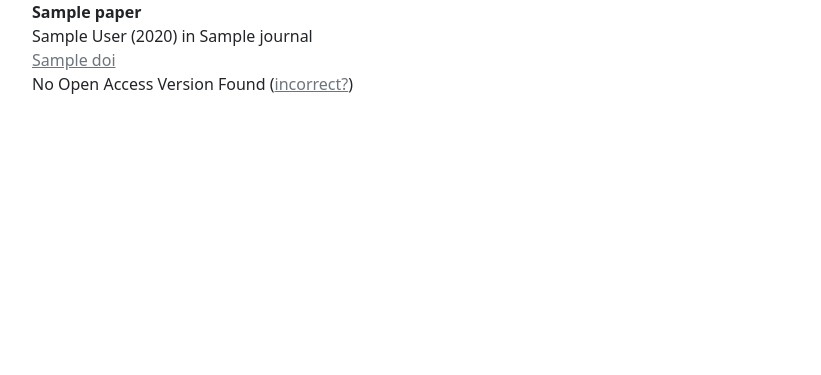
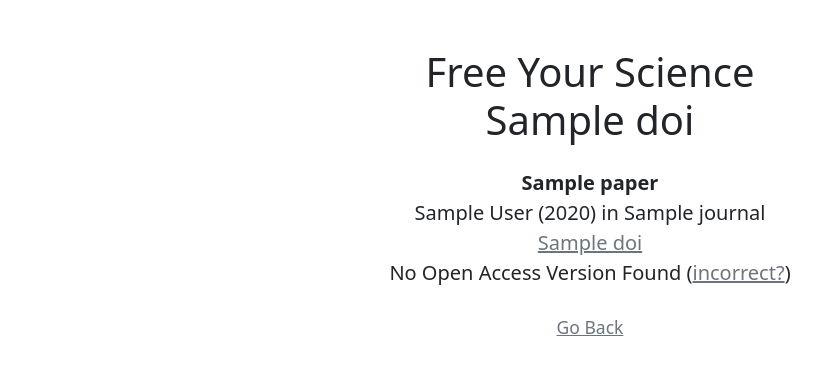
Before and after one commit to freeyourscience/freeyourscience, a FastAPI app: template fyscience/templates/paper.html in a window 1280 px wide. Shown: the top 375 px of the page, without its empty margins (50-871 px from the left). Run offline with FastAPI, Linux system fonts and the light colour scheme; the template is opened without the code that fills it: most values are stand-ins (such as "Sample title", 1, 10 or a date in 2020).

Commit message:
layout doi paper page and display results for more cases

```diff
--- a/fyscience/templates/paper.html
+++ b/fyscience/templates/paper.html
@@ -1,8 +1,49 @@
+{% import 'paper_macros.html' as paper_page %}
 {% extends "base.html" %}
-{% import 'paper_macros.html' as paper_page %}
+
+{% block title %}
+Free Your Science | {{ paper.doi }}
+{% endblock %}
 
 {% block content %}
-<div class="container single-paper">
-    {{ paper_page.minimal(paper) }}
+<div class="container fs-5 text-center">
+    <header class="container lh-sm mt-5 mb-4">
+        <h1>
+            <a href="/" class="link-dark text-decoration-none" alt="Back to landing page">
+                Free Your Science
+            </a><br />
+            {{paper.doi}}
+        </h1>
+    </header>
+
+    <main>
+        <section class="mb-4">
+            <h2 class="mb-4">
+                {% if paper.is_open_access %}
+                ✅ This paper is already Open Access ✅
+                {% elif category == "paywalled_nocost" %}
+                This paper does not seem to be Open Access yet<br />
+                but it has no-cost Open Access publisher policies
+                {% elif category == "other_policies" %}
+                This paper does not seem to be Open Access<br />
+                and it only has non-free publisher policies
+                {% elif category == "issues" %}
+                We had issues finding information for that DOI
+                {% endif %}
+            </h2>
+            {% if category != "issues" %}
+            <div class="container single-paper">
+                {{ paper_page.minimal(paper) }}
+                {% if category == "paywalled_nocost" or category == "other_policies" %}
+                {{ paper_page.pathway_details(paper) }}
+                {% endif %}
+            </div>
+            {% endif %}
+        </section>
+        <small>
+            <a href="/" class="link-secondary">Go Back</a>
+        </small>
+
+    </main>
 </div>
 {% endblock %}
```
Also changed, not shown: fyscience/api.py (+10 -8 lines), tests/api_test.py (+3 -1 lines).
